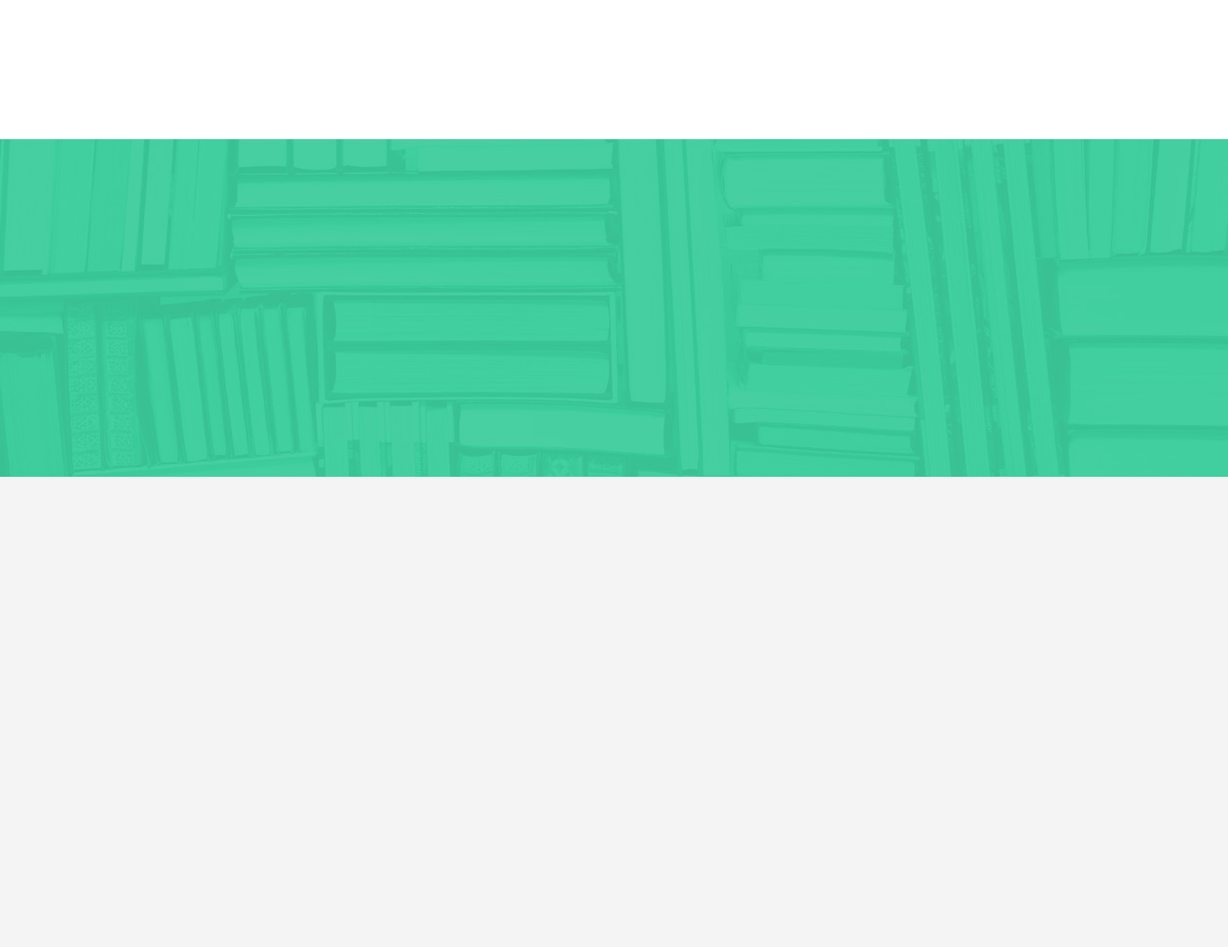
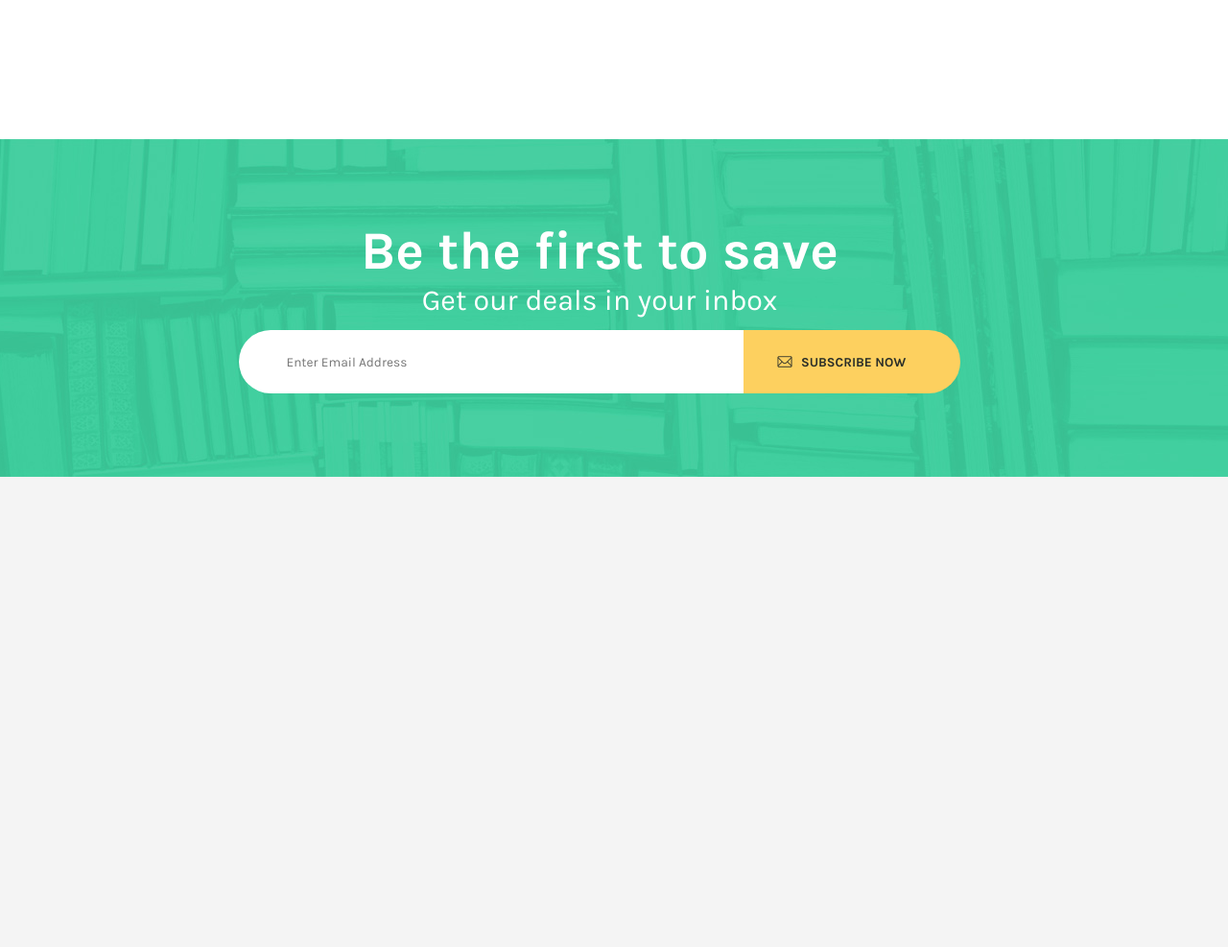
Before and after one commit to dkireev/dkireev.github.io, a PHP site: page /fine-reads/index.html in a window 1280 px wide. Shown: the part 2511-3498 px from the top of the page at 96% size. Run offline with PHP 8.4, Linux system fonts and the light colour scheme.

Commit message:
Form added

```diff
--- a/fine-reads/css/style.css
+++ b/fine-reads/css/style.css
@@ -40,7 +40,7 @@ section#main-banner-section {
   background-position: center center;
   position: relative;
 }
-section#main-banner-section .vertical-wrapper {
+section#main-banner-section .main-banner-vertical {
   display: inline-block;
   vertical-align: middle;
   margin-left: -50px;
@@ -117,9 +117,70 @@ section.category-section {
 
 section#bottom-banner-section {
   height: 352px;
+  line-height: 352px;
   background: #43cf9f url("../img/bottom-banner.jpg") no-repeat;
   background-size: cover;
   background-position: center center;
+  text-align: center;
+  position: relative;
+}
+section#bottom-banner-section .bottom-banner-vertical {
+  display: inline-block;
+  vertical-align: middle;
+  margin-left: -50px;
+  line-height: 56px;
+  padding-left: 20px;
+  line-height: 1;
+}
+section#bottom-banner-section h3 {
+  color: #fff;
+  font-family: Karla-Bold;
+  font-size: 3.5em;
+  line-height: 1;
+}
+section#bottom-banner-section p {
+  color: #fff;
+  font-family: Karla-Regular;
+  font-size: 1.9em;
+  line-height: 1;
+}
+section#bottom-banner-section form {
+  width: 753px;
+  margin: 0 auto;
+  text-align: left;
+  font-size: 0.85em;
+}
+section#bottom-banner-section input {
+  width: 527px;
+  height: 66px;
+  border-bottom-left-radius: 33px;
+  border-top-left-radius: 33px;
+  border: none;
+  outline: none;
+  padding: 0 0 0 50px;
+  color: #414241;
+  position: relative;
+}
+section#bottom-banner-section button {
+  width: 226px;
+  height: 66px;
+  border-bottom-right-radius: 33px;
+  border-top-right-radius: 33px;
+  text-transform: uppercase;
+  font-family: Karla-Bold;
+  color: #2a2e28;
+  border: none;
+  outline: none;
+  padding: 0;
+  background-color: #fdd05f;
+  position: absolute;
+  right: 209px;
+}
+section#bottom-banner-section button::before {
+  content: url("../img/email-icon.png");
+  position: absolute;
+  left: 35px;
+  top: 27px;
 }
 
 section#articles-section {
--- a/fine-reads/index.html
+++ b/fine-reads/index.html
@@ -18,7 +18,7 @@
 		<div class="container">
 			<div class="row">
 				<div class="col">
-					<div class="vertical-wrapper">
+					<div class="main-banner-vertical">
 						<h1>Every Book you Buy</h1>
 						<h2>Teaches Someone<br />Else to Read</h2>
 						<a href="" class="main-banner-button">Learn more about FineRead’s mission</a>
@@ -59,7 +59,22 @@
 		</div>
 	</section>
 	<section class="category-section">&nbsp;</section>
-	<section id="bottom-banner-section">&nbsp;</section>
+	<section id="bottom-banner-section">
+		<div class="container">
+			<div class="row">
+				<div class="col">
+					<div class="bottom-banner-vertical">
+						<h3>Be the first to save</h3>
+						<p>Get our deals in your inbox</p>
+						<form action="">
+							<input type="email" placeholder="Enter Email Address">
+							<button type="submit">&nbsp;subscribe now</button>
+						</form>
+					</div>
+				</div>
+			</div>
+		</div>
+	</section>
 	<section id="articles-section">&nbsp;</section>
 	<section id="customer-section">&nbsp;</section>
 	<footer>
```
Also changed, not shown: fine-reads/sass/main.scss (+62 -1 lines).
